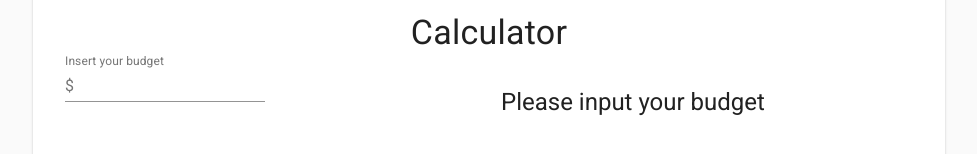
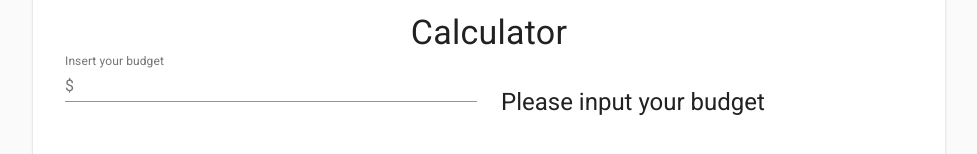
Before and after one commit to adammish/yardzen-exercise, a React (Create React App) app: page / in a window 1280 px wide. Shown: the part 195-349 px from the top of the page, without its empty margins (151-1128 px from the left). Built offline with nearby package versions, Linux system fonts and the light colour scheme; no server answers; the database is empty.

Commit message:
Update budget types to be nullable

```diff
--- a/src/components/App/App.tsx
+++ b/src/components/App/App.tsx
@@ -19,7 +19,7 @@ interface Types {
 function App() {
   const [items, setItems] = useState<Item[]>([]);
   const [types, setTypes] = useState<Types>({});
-  const [budget, setBudget] = useState<Number>(NaN);
+  const [budget, setBudget] = useState<null | number>(null);
 
   useEffect(() => {
     fetchItems();
--- a/src/components/Calculator/Calculator.tsx
+++ b/src/components/Calculator/Calculator.tsx
@@ -12,8 +12,8 @@ import RadioGroup from '@material-ui/core/RadioGroup';
 import Radio from '@material-ui/core/Radio';
 
 interface Props {
-  types: Object;
-  budget: Number;
+  types: object;
+  budget: null | number;
   onBudgetChange: (budget: number) => void;
 }
 
@@ -31,7 +31,7 @@ function Calculator(props: Props) {
       {/* <Typography variant="body1">{JSON.stringify(props.types)}</Typography> */}
       <Grid container spacing={3}>
         <Grid item xs={6}>
-          <FormControl component="fieldset">
+          <FormControl fullWidth component="fieldset">
             <InputLabel htmlFor="standard-adornment-budget">
               Insert your budget
             </InputLabel>
```
